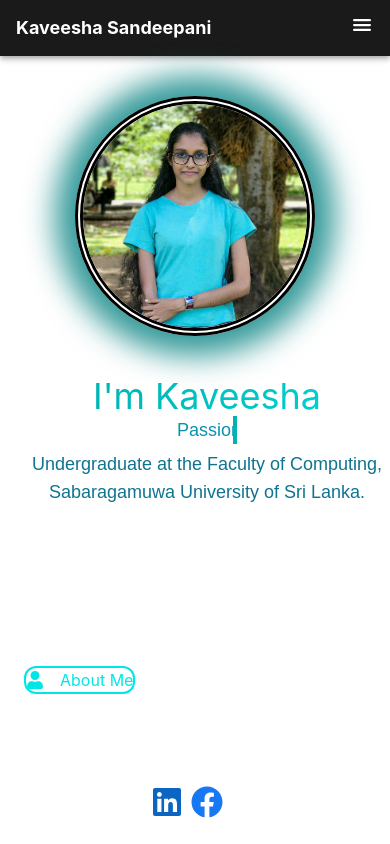
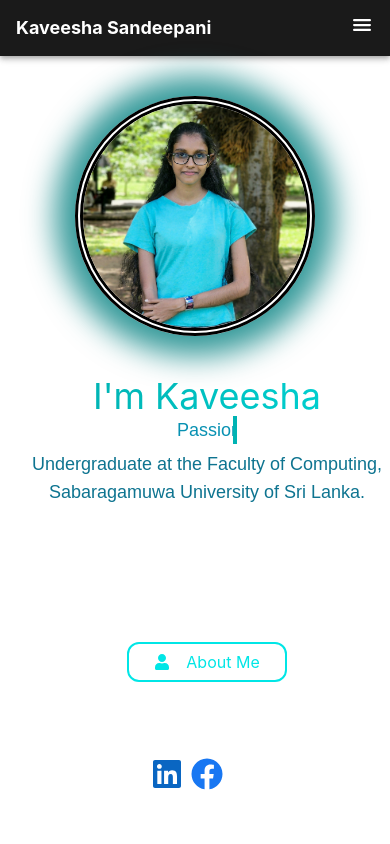
Before and after one commit to kaveeshasm/My-Portfolio, a React (Create React App) app: page / in a window 390 px wide. Built offline with nearby package versions, Linux system fonts and the light colour scheme.

Commit message:
Home page

```diff
--- a/src/Components/Home/Home.js
+++ b/src/Components/Home/Home.js
@@ -15,11 +15,11 @@ function Home() {
           <span className='text-lg font-poppins text-cyan-700 lg:text-[1.1rem]'>Undergraduate at the Faculty of Computing, Sabaragamuwa University of Sri Lanka.</span><br /><br />
           <span className='text-base font-openSans lg:text-[1.1rem]'>I focus on building clean, responsive, and user-friendly frontend experiences, while continuously exploring modern technologies.</span>
 
-          <div className='mt-[4rem]'>
-            <button className='flex items-center justify-center lg:w-[10rem] lg:h-[5rem] border-2 border-[#00e6e6] rounded-xl hover:animate-moveAround hover:shadow-[0_0_20px_5px_#00e6e6]'><FaUser className='flex mr-[1rem] text-lg text-[#00e6e6]' /><span className='text-[#00e6e6]'>About Me</span></button>
+          <div className='flex justify-center lg:justify-start mt-[2.5rem] lg:mt-[4rem]'>
+            <button className='flex items-center justify-center w-[10rem] h-[2.5rem] lg:w-[10rem] lg:h-[5rem] border-2 border-[#00e6e6] rounded-xl hover:animate-moveAround hover:shadow-[0_0_20px_5px_#00e6e6]'><FaUser className='flex mr-[1rem] lg:text-lg text-[#00e6e6]' /><span className='text-[#00e6e6]'>About Me</span></button>
           </div>
 
-          <div className='mt-[3.5rem]'>
+          <div className='mt-[2.5rem] lg:mt-[3.5rem]'>
             <span className='text-white text-[1.5rem] lg:text-[2rem] font-raleway'>Reach Out</span><br />
             <div className='flex justify-center text-[2rem] lg:justify-start lg:text-[3rem] gap-2'>
               <a href='https://www.linkedin.com/in/kaveesha-sandeepani-836411334/'><FaLinkedin className='text-[#0A66C2] hover:rotate-12' /></a>
```
